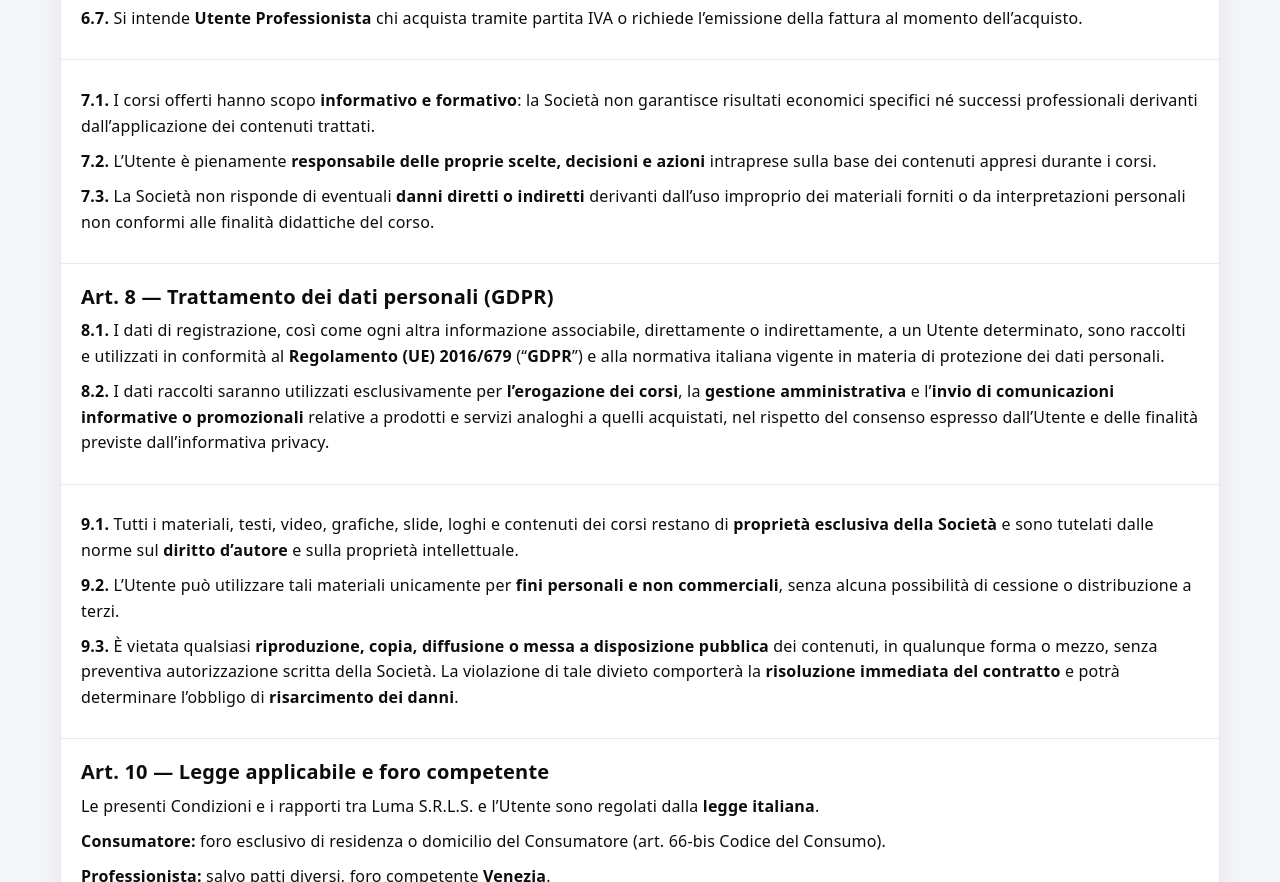
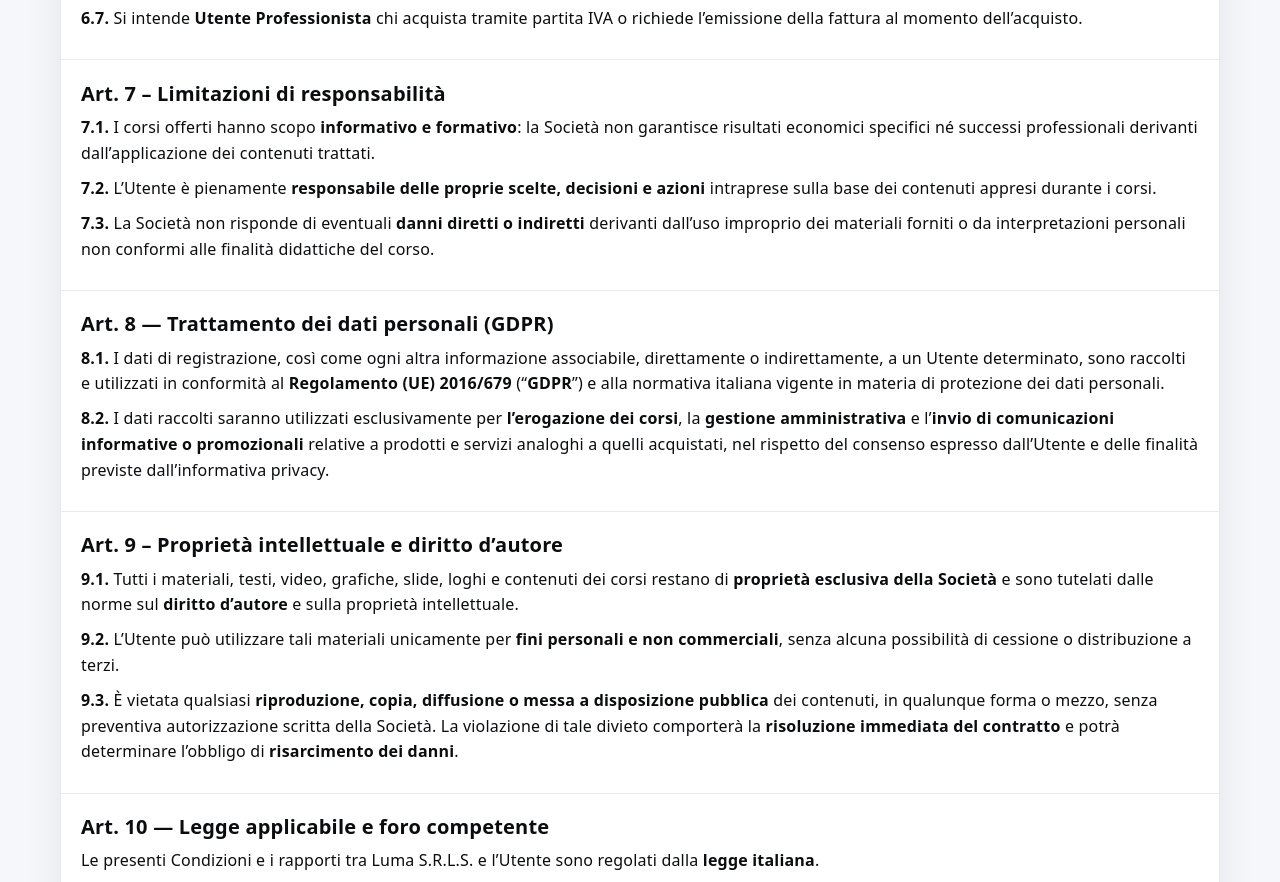
Before and after one commit to imvrtva/Diritto2, a plain HTML site: page termini.html in a window 1280 px wide. Shown: the part 2899-3781 px from the top of the page. Drawn offline with Linux system fonts and the light colour scheme.

Commit message:
modifiche

```diff
--- a/termini.html
+++ b/termini.html
@@ -297,6 +297,7 @@
 
 
       <section id="art7" aria-labelledby="h7">
+          <h2>Art. 7 – Limitazioni di responsabilità</h2>
         <p>
     <strong>7.1.</strong> I corsi offerti hanno scopo <strong>informativo e formativo</strong>:
     la Società non garantisce risultati economici specifici né successi professionali derivanti
@@ -334,6 +335,7 @@
 
 
       <section id="art9" aria-labelledby="h9">
+          <h2>Art. 9 – Proprietà intellettuale e diritto d’autore</h2>
        <p>
     <strong>9.1.</strong> Tutti i materiali, testi, video, grafiche, slide, loghi e contenuti dei corsi
     restano di <strong>proprietà esclusiva della Società</strong> e sono tutelati dalle norme sul
```
